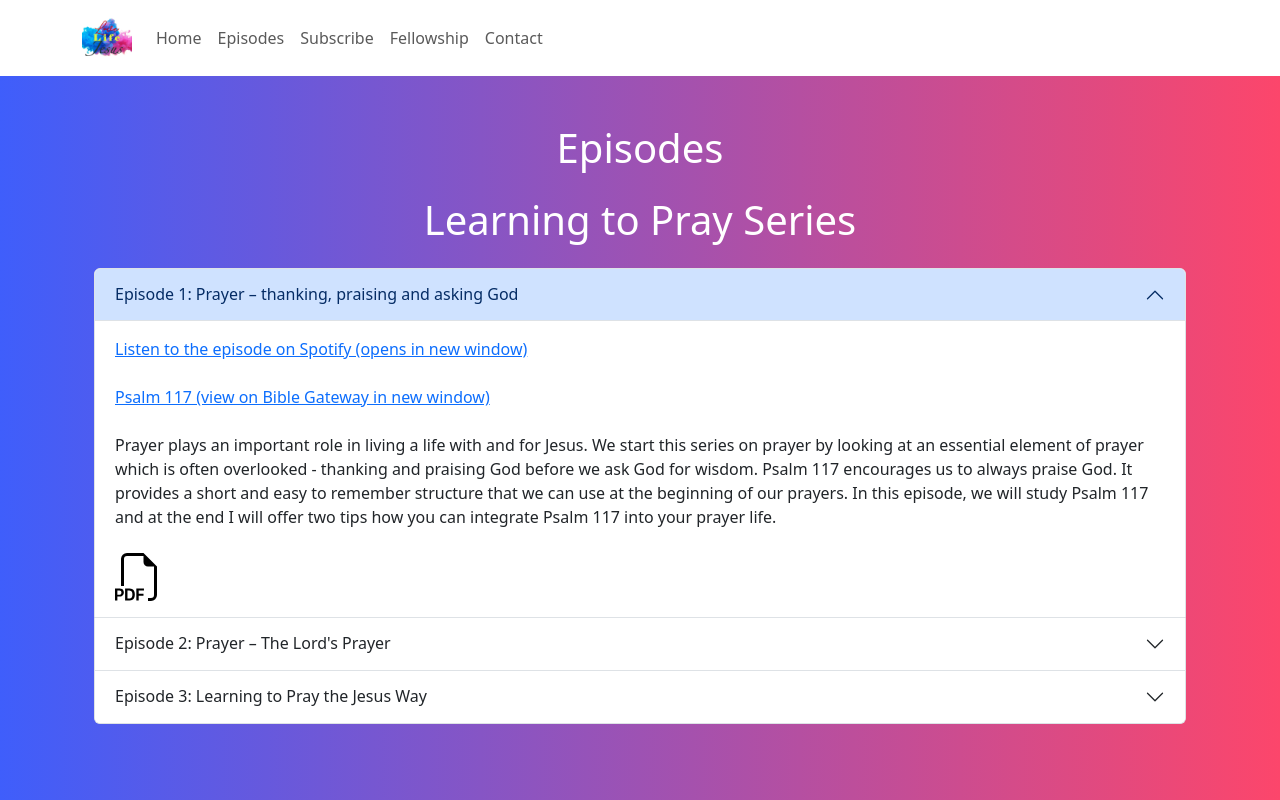
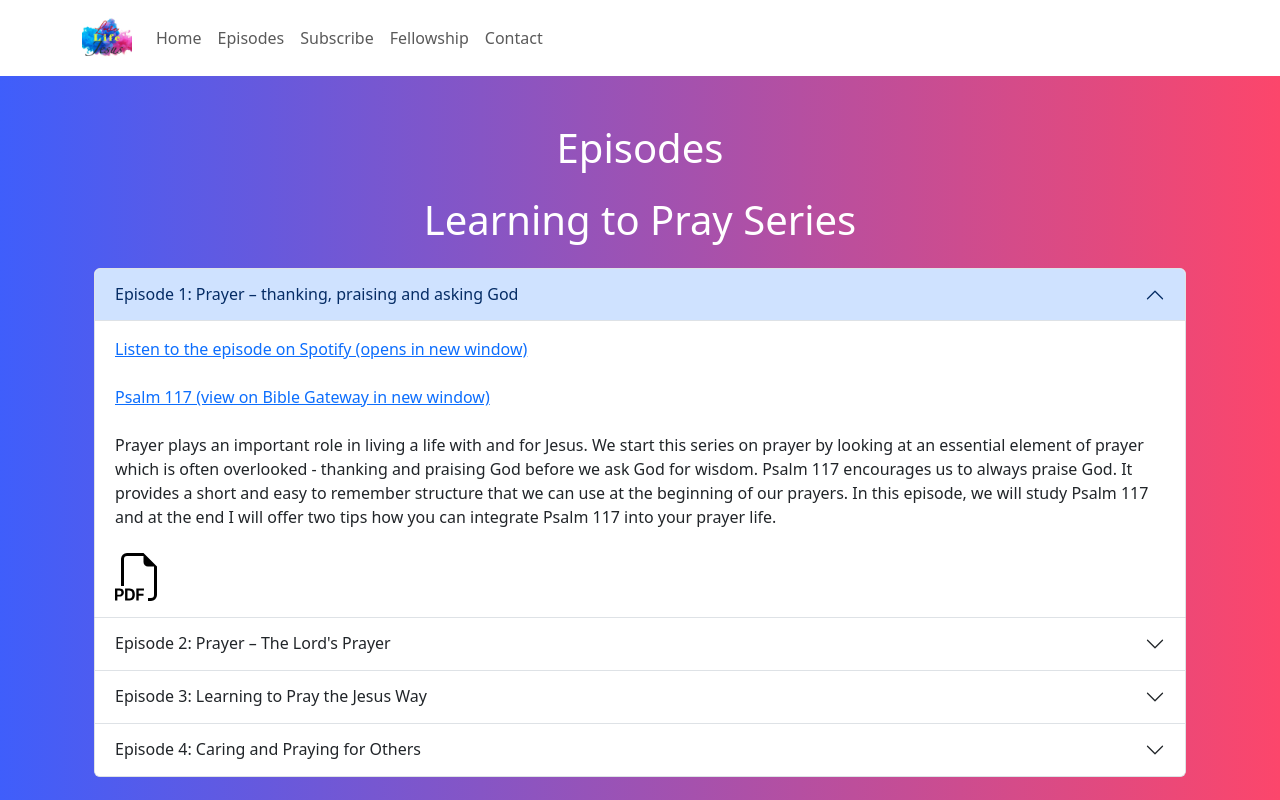
Before and after one commit to daveajlee/love-life-jesus, a React (Vite) app: page /#/episodes in a window 1280 px wide. Built offline with nearby package versions, Linux system fonts and the light colour scheme.

Commit message:
Add infos about episode 4

```diff
--- a/src/pages/Episodes.jsx
+++ b/src/pages/Episodes.jsx
@@ -53,6 +53,18 @@ In this episode, we will study Psalm 117 and at the end I will offer two tips ho
                             <a href="https://github.com/daveajlee/love-life-jesus/blob/main/src/assets/pdf/Series1-Episode3.pdf"><FiletypePdf color={"black"} size={48}/></a>
                         </Accordion.Body>
                     </Accordion.Item>
+                    <Accordion.Item eventKey="3">
+                        <Accordion.Header>Episode 4: Caring and Praying for Others</Accordion.Header>
+                        <Accordion.Body>
+                            Listen to the episode on Spotify (from 29th September)
+                            <br/><br/>
+                            <a target="_blank" rel="noreferrer" href="https://www.biblegateway.com/passage/?search=1%20Samuel%201:9-20&version=NLT">1 Samuel 1:9-20 (view on Bible Gateway in new window)</a>
+                            <br/><br/>
+                            Prayer plays an important role in living a life with and for Jesus. We complete our series on prayer by looking at how prayer helps us to care for others.
+                            Hannah prays for a child but Eli thinks she is drunk. Through the story in 1st Samuel, we can learn a lot about how we can best care and pray for one another.
+                            I hope this episode will help you to be able to support others in difficult situations and I will offer a couple of tips how you can integrate this into your prayer life.
+                        </Accordion.Body>
+                    </Accordion.Item>
                 </Accordion>
             </Col>
         </Row>
```
